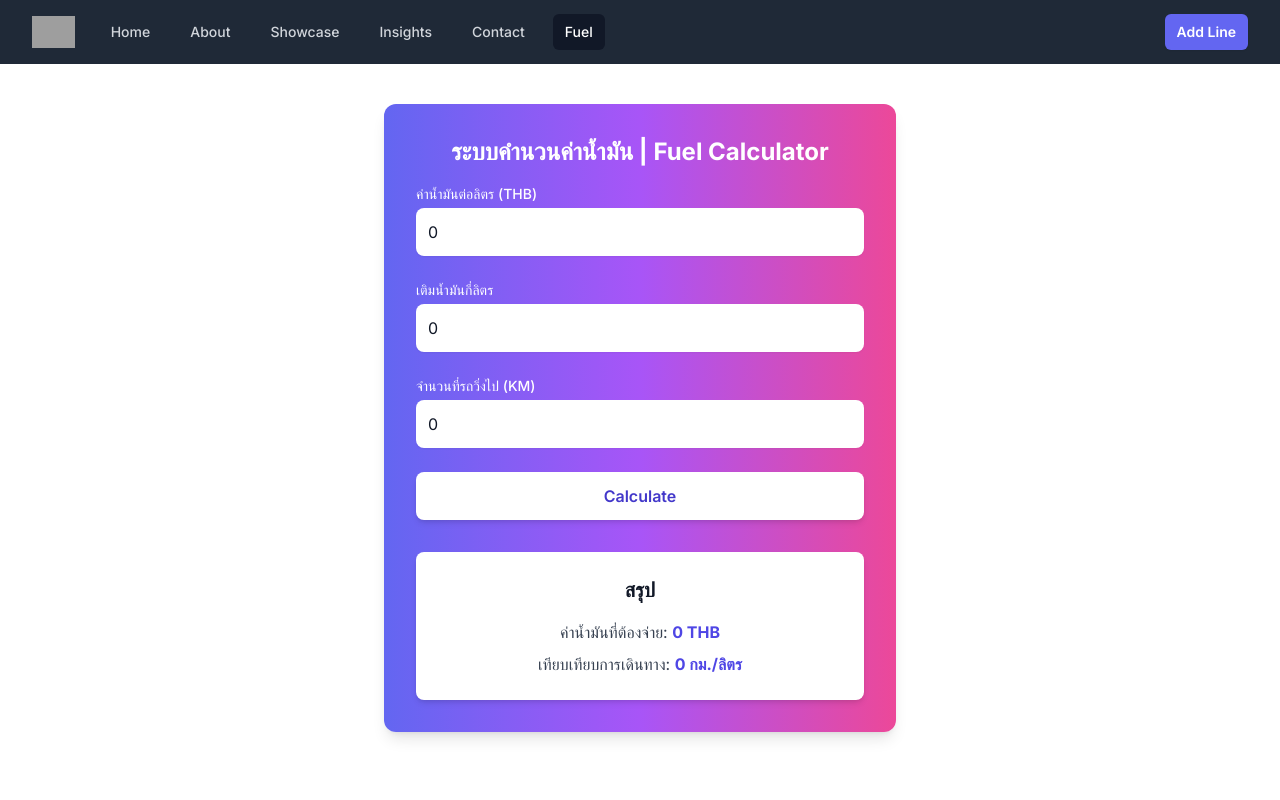
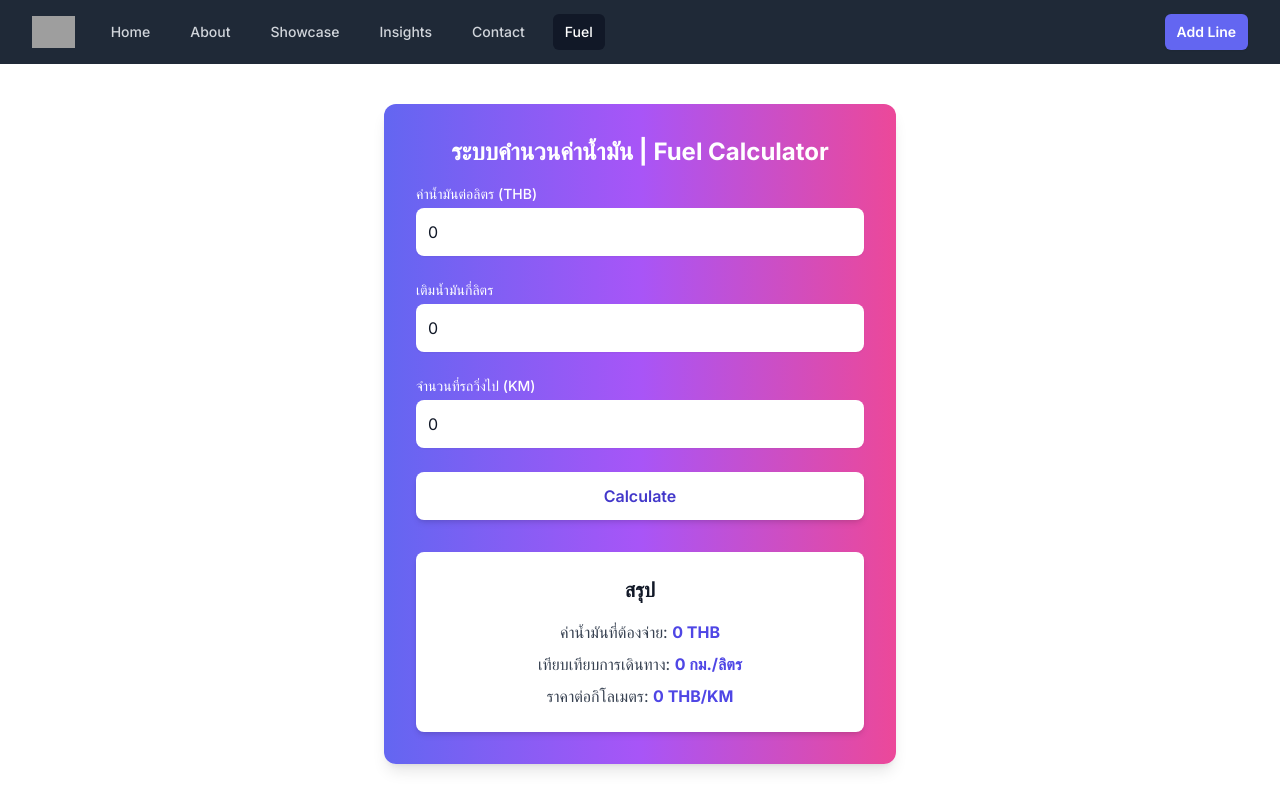
Before and after one commit to nconnect-th/next-fuel-calculator, a Next.js app: page / in a window 1280 px wide. Built offline with nearby package versions, Linux system fonts and the light colour scheme; grey boxes are pictures that could not be loaded.

Commit message:
Update Page

```diff
--- a/app/page.tsx
+++ b/app/page.tsx
@@ -9,18 +9,21 @@ export default function FuelCalculator() {
   const [rangeKm, setRangeKm] = useState<number>(0);
   const [totalCost, setTotalCost] = useState<number>(0);
   const [rangePerLiter, setRangePerLiter] = useState<number>(0);
+  const [thbPerKm, setThbPerKm] = useState<number>(0); // เพิ่มสถานะสำหรับ THB per KM
 
   const calculate = () => {
     const cost = fuelPerLiter * maxLiters;
     const range = rangeKm / maxLiters;
+    const thbPerKm = cost / rangeKm;
 
     setTotalCost(parseFloat(cost.toFixed(2)));
     setRangePerLiter(parseFloat(range.toFixed(2)));
+    setThbPerKm(parseFloat(thbPerKm.toFixed(2))); // อัพเดตสถานะ THB per KM
   };
 
   return (
     <div className="max-w-lg mx-auto mt-10 p-6 md:p-8 bg-gradient-to-r from-indigo-500 via-purple-500 to-pink-500 rounded-xl shadow-lg text-white">
-      <h2 className="text-xl md:text-2xl font-bold text-center mb-4">ระบบคำนวนค่าน้ำมัน | Fuel Calculator </h2>
+      <h2 className="text-xl md:text-2xl font-bold text-center mb-4">ระบบคำนวนค่าน้ำมัน | Fuel Calculator</h2>
 
       <form className="space-y-4 md:space-y-6">
         <div>
@@ -84,10 +87,10 @@ export default function FuelCalculator() {
         <p className="mt-2 text-center text-gray-700">
           เทียบเทียบการเดินทาง: <strong className="text-indigo-600">{rangePerLiter} กม./ลิตร</strong>
         </p>
+        <p className="mt-2 text-center text-gray-700">
+          ราคาต่อกิโลเมตร: <strong className="text-indigo-600">{thbPerKm} THB/KM</strong> {/* แสดงผล THB per KM */}
+        </p>
       </div>
     </div>
-
-
-
   );
 }
```
